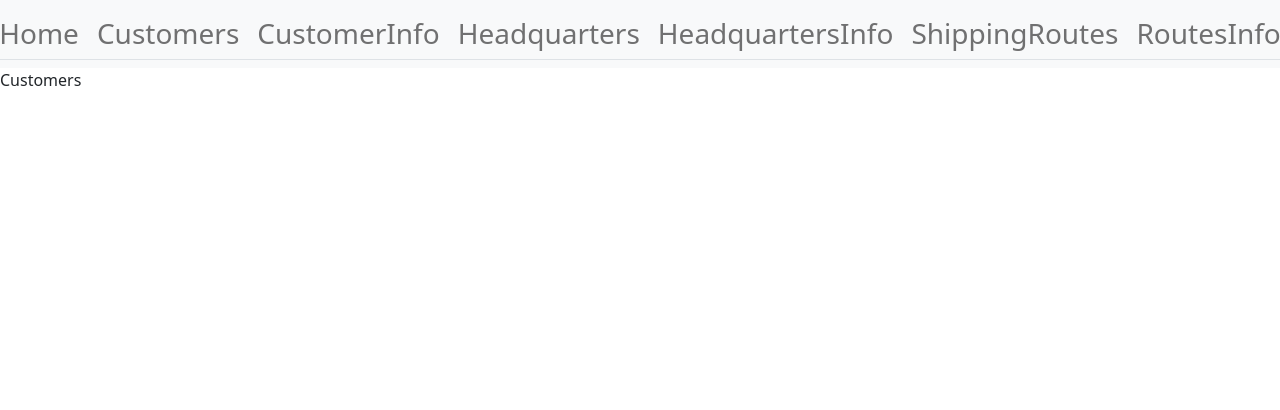
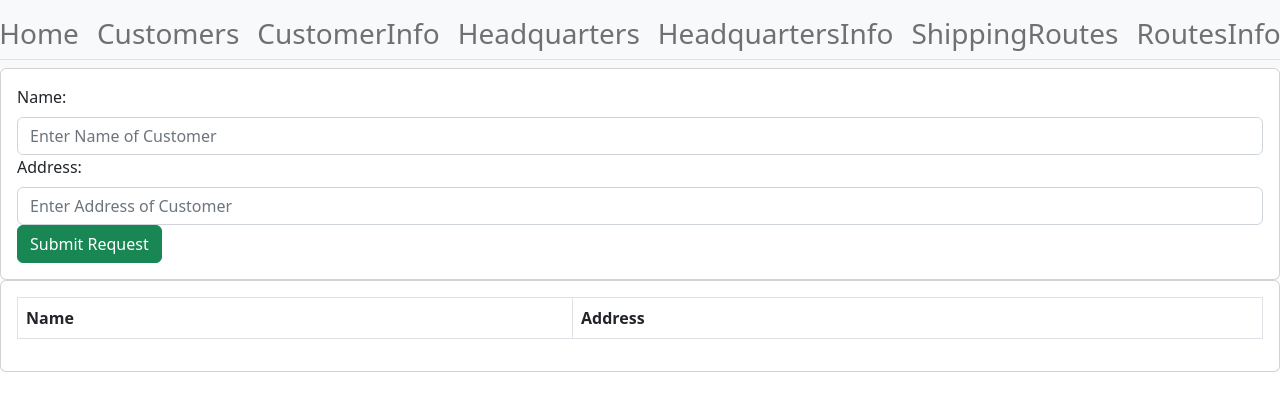
Before and after one commit to Zabronko/TeamLogic, a React (Create React App) app in the folder app-front-end/: page /Customers in a window 1280 px wide. Shown: the top 410 px of the page. Built offline with nearby package versions, Linux system fonts and the light colour scheme.

Commit message:
working on adding address and customer bean as well as formatting table on front end

```diff
--- /dev/null
+++ b/app-front-end/src/components/AddCustomer.jsx
@@ -0,0 +1,30 @@
+import { useRef, useState } from "react";
+import axios from "axios";
+import Form from 'react-bootstrap/Form';
+import Button from 'react-bootstrap/Button';
+
+
+export const AddCustomer = () => {
+    const nameRef = useRef();
+    const addressRef = useRef();
+
+    const handleSubmit = async (event) => {}
+
+  return (
+    <Form onSubmit={handleSubmit}>
+        <Form.Group>
+            <Form.Label >Name:</Form.Label>
+            <Form.Control name="name" ref={nameRef} required placeholder='Enter Name of Customer' />
+        </Form.Group>
+        <Form.Group>
+            <Form.Label >Address:</Form.Label>
+            <Form.Control name="reason" ref={addressRef} required placeholder='Enter Address of Customer' />
+        </Form.Group>
+
+        <Button variant="success" type="submit" >
+        Submit Request
+        </Button>
+
+    </Form>
+  )
+}
--- /dev/null
+++ b/app-front-end/src/components/CustomerComponent.jsx
@@ -0,0 +1,19 @@
+import Table from 'react-bootstrap/Table';
+
+export const CustomerComponent = () => {
+  return (
+    <Table bordered>
+            <thead>
+                <tr>
+                    <th>Name</th>
+                    <th>Address</th>
+
+                </tr>
+            </thead>
+            <tbody>
+
+            </tbody>
+
+        </Table>
+  )
+}
--- a/app-front-end/src/pages/Customers.jsx
+++ b/app-front-end/src/pages/Customers.jsx
@@ -1,6 +1,20 @@
+import Card from "react-bootstrap/Card"
+import { CustomerComponent } from "../components/CustomerComponent"
+import { AddCustomer } from "../components/AddCustomer"
 
 export const Customers = () => {
   return (
-    <div>Customers</div>
+    <>
+    <Card>
+      <Card.Body>
+        <AddCustomer />
+      </Card.Body>
+    </Card>
+    <Card>
+      <Card.Body>
+        <CustomerComponent />
+      </Card.Body>
+    </Card>
+    </>
   )
 }
--- a/app-front-end/src/pages/Home.jsx
+++ b/app-front-end/src/pages/Home.jsx
@@ -1,4 +1,4 @@
-import { Card } from "react-bootstrap"
+import Card from "react-bootstrap/Card"
 
 export const Home = () => {
   return (
```
Also changed, not shown: 2 other files (tests, documents, lock files or other folders).
